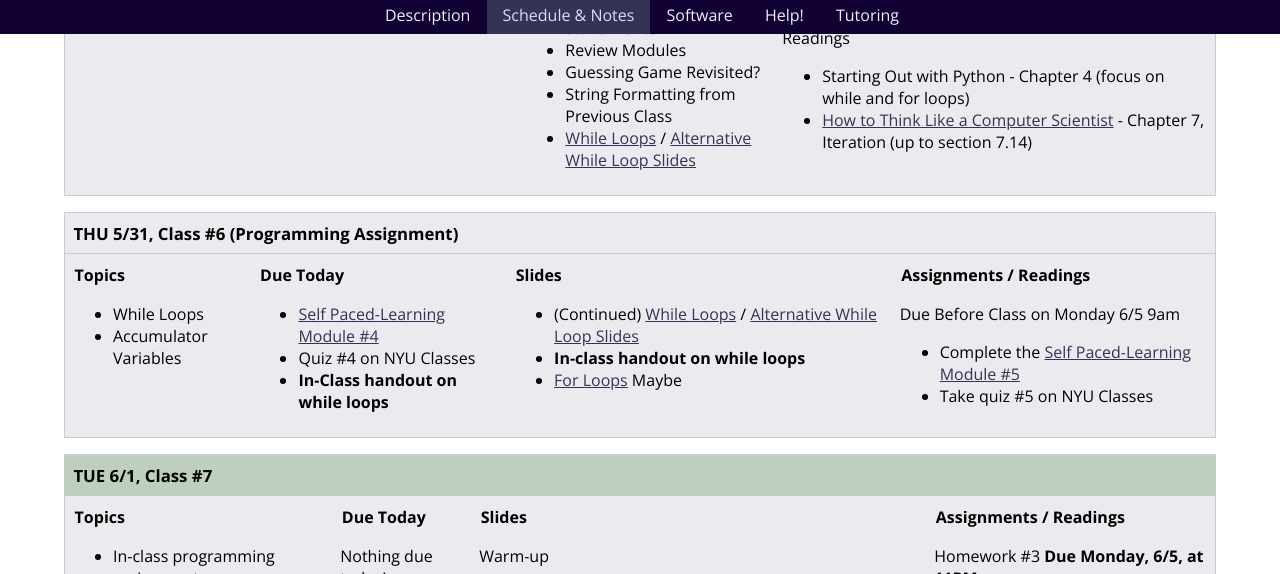
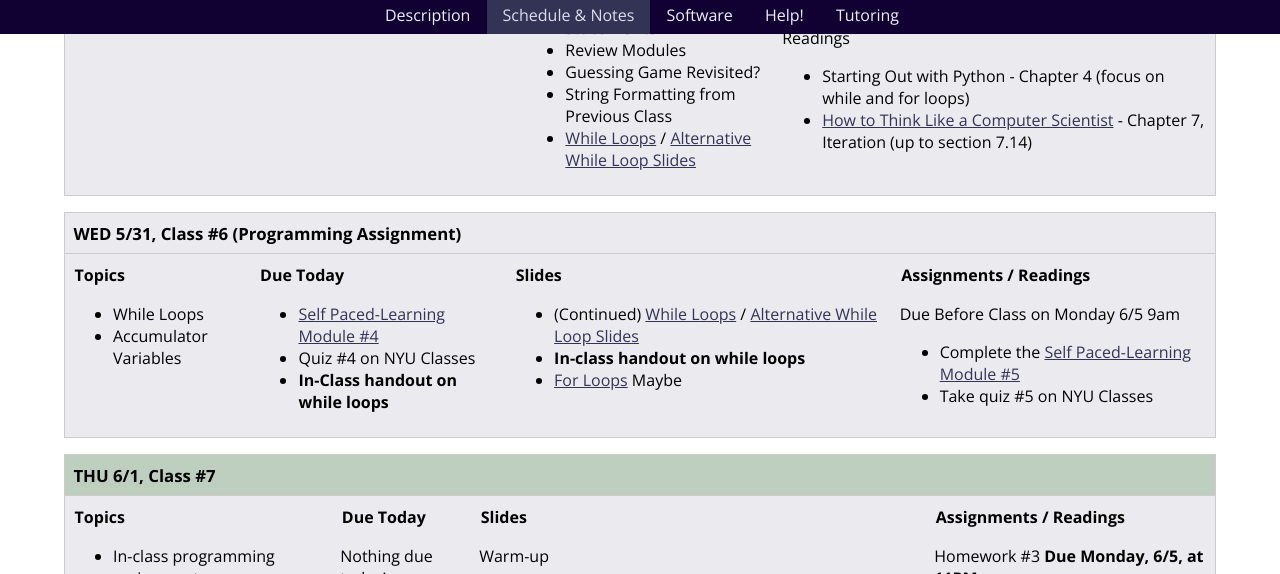
Before and after one commit to foureyes/csci-ua.0002-summer2017-001, a Jekyll site: the page built from schedule.markdown, in a window 1280 px wide and 900 px high, scrolled down 2792 px. Shown: the top 574 px of the window. Built offline with Jekyll 4.4.1, drawn with Linux system fonts in a browser that asks for light colours.

Commit message:
fix up days

```diff
--- a/schedule.markdown
+++ b/schedule.markdown
@@ -130,7 +130,7 @@ Schedule & Notes
 <a name="class6"></a><!---------- start --------------->
 
 <section markdown="block">
-### THU 5/31, Class #6 (Programming Assignment)
+### WED 5/31, Class #6 (Programming Assignment)
 
 <div class="class-details">
 <article class="topics" markdown="block">
@@ -145,7 +145,7 @@ Schedule & Notes
 <a name="class7"></a><!---------- start --------------->
 
 <section markdown="block" class="workshop">
-### TUE 6/1, Class #7
+### THU 6/1, Class #7
 
 <div class="class-details">
 <article class="topics" markdown="block">
```
Also changed, not shown: 1 other file.
